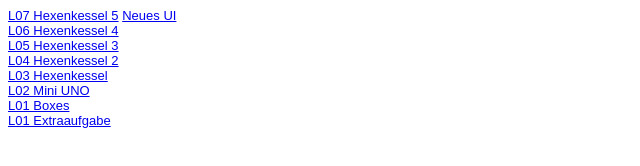
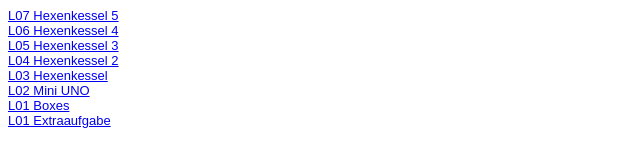
Before and after one commit to LercheKa/EIA2-WiSe20, a plain HTML site: page Steckbrief/steckbrief.htm in a window 1280 px wide. Shown: the full height of the page, 0-640 px from the left. Drawn offline with Linux system fonts and the light colour scheme.

Commit message:
Nevermind

```diff
--- a/Steckbrief/steckbrief.htm
+++ b/Steckbrief/steckbrief.htm
@@ -13,7 +13,7 @@ body {
 </head>
 <body>
 	<!-- Hier die Links zu den gelösten Aufgaben einstellen, aktuelle oben, alte stehen lassen! Format: Aufgabenbezeichnung, Datum -->
-	<a href="https://lercheka.github.io/EIA2-WiSe20/L07/index.html" target="_blank">L07 Hexenkessel 5</a> <a href="https://github.com/LercheKa/EIA2-WiSe20/blob/master/L07/witch2.png"> Neues UI</a>
+	<a href="https://lercheka.github.io/EIA2-WiSe20/L07/index.html" target="_blank">L07 Hexenkessel 5</a>
 	<br>
 	<a href="https://lercheka.github.io/EIA2-WiSe20/L06/index.html" target="_blank">L06 Hexenkessel 4</a>
 	<br>
```
